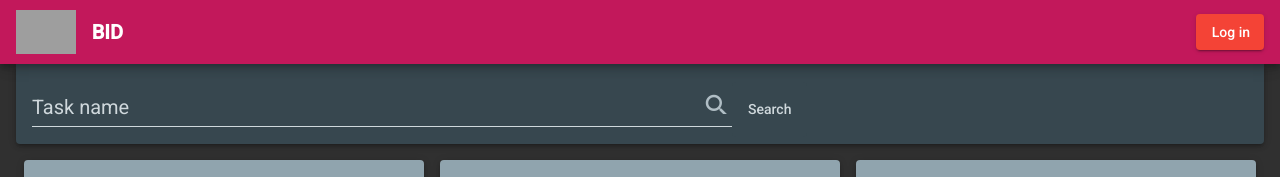
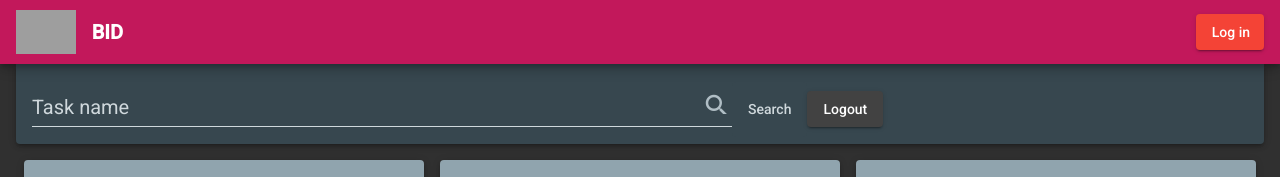
Before and after one commit to GYegor/angular-first-project, an Angular app: page /board in a window 1280 px wide. Shown: the top 177 px of the page. Built offline with nearby package versions, Linux system fonts and the light colour scheme; sample sign-in values are in the browser's storage; grey boxes are pictures that could not be loaded.

Commit message:
feat: implement logout functionality

```diff
--- a/src/app/auth/services/login.service.ts
+++ b/src/app/auth/services/login.service.ts
@@ -19,6 +19,7 @@ export class LoginService {
 
   logOut(): void {
     localStorage.removeItem('accessToken');
+    this.router.navigate(['/login']);
   }
 
 }
--- a/src/app/board/components/toolbar/toolbar.component.html
+++ b/src/app/board/components/toolbar/toolbar.component.html
@@ -5,5 +5,6 @@
       <mat-icon matSuffix class="search-form__icon" color="accent">search</mat-icon>
     </mat-form-field>
     <button mat-flat-button class="button" type="submit">Search</button>
+    <button mat-raised-button class="logout-button" (click)="logOut()">Logout</button>
 </form>
 </mat-toolbar>
--- a/src/app/board/components/toolbar/toolbar.component.ts
+++ b/src/app/board/components/toolbar/toolbar.component.ts
@@ -1,4 +1,5 @@
 import { Component, OnInit, Output, EventEmitter } from '@angular/core';
+import { LoginService } from './../../../auth/services/login.service';
 
 @Component({
   selector: 'app-toolbar',
@@ -10,7 +11,7 @@ export class ToolbarComponent implements OnInit {
 
   @Output() search = new EventEmitter<string>();
 
-  constructor() { }
+  constructor(private loginService: LoginService) { }
 
   ngOnInit() {
   }
@@ -19,4 +20,7 @@ export class ToolbarComponent implements OnInit {
     this.search.emit(this.searchCriterion)
   };
 
+  logOut() {
+    this.loginService.logOut()
+  }
 }
```
